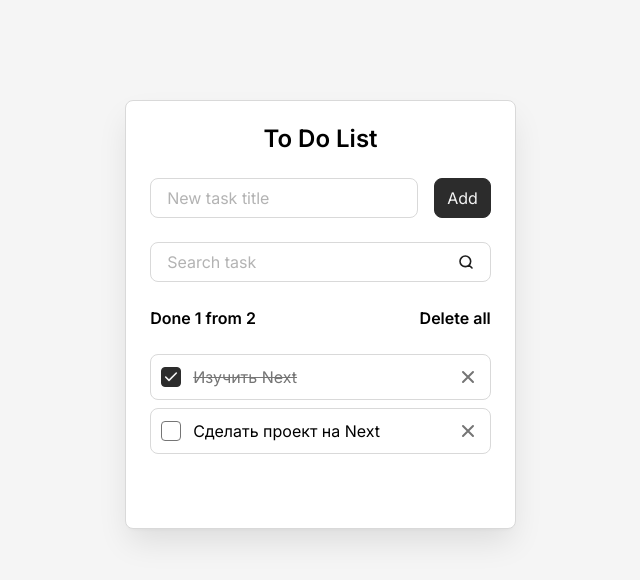
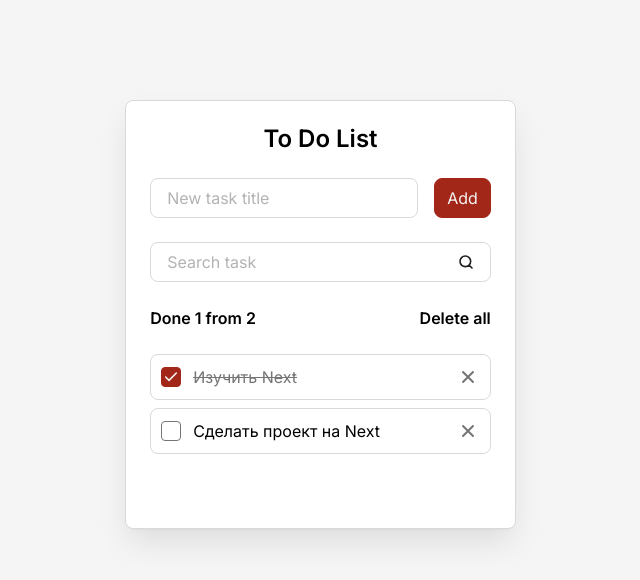
Before and after one commit to HelenVirtanen/react-app, a React (Vite) app: page / in a window 1280 px wide. Shown: the top 580 px of the page, without its empty margins (312-952 px from the left). Built offline with nearby package versions, Linux system fonts and the light colour scheme.

Commit message:
style(variables.css): change dark color to red

```diff
--- a/src/styles/components/button.css
+++ b/src/styles/components/button.css
@@ -5,12 +5,12 @@
   height: var(--input-height);
   padding: 12px;
   color: var(--color-gray-1);
-  background-color: var(--color-dark-2);
-  border: 1px solid var(--color-dark-2);
+  background-color: var(--color-red-2);
+  border: 1px solid var(--color-red-2);
   border-radius: var(--border-radius);
 
   &:hover {
-    color: var(--color-dark-2);
+    color: var(--color-red-2);
     background-color: transparent;
   }
 
--- a/src/styles/components/field.css
+++ b/src/styles/components/field.css
@@ -29,7 +29,7 @@
 
   &:hover,
   &:focus {
-    border-color: var(--color-dark-2);
+    border-color: var(--color-red-2);
   }
 
   &:focus {
--- a/src/styles/components/todo-item.css
+++ b/src/styles/components/todo-item.css
@@ -36,8 +36,8 @@
   border-radius: 4px;
 
   &:checked {
-    background-color: var(--color-dark-2);
-    border-color: var(--color-dark-2);
+    background-color: var(--color-red-2);
+    border-color: var(--color-red-2);
 
     & + .todo-item__label {
       color: var(--color-gray-4);
@@ -84,7 +84,7 @@
 
   &:hover {
     color: var(--color-white);
-    background-color: var(--color-dark-1);
+    background-color: var(--color-red-1);
   }
 
   &:active {
--- a/src/styles/variables.css
+++ b/src/styles/variables.css
@@ -2,8 +2,8 @@
   --color-white: #FFFFFF;
   --color-black: #000000;
 
-  --color-dark-1: #1E1E1E;
-  --color-dark-2: #2C2C2C;
+  --color-red-1: #721309;
+  --color-red-2: #a22719;
 
   --color-gray-1: #F5F5F5;
   --color-gray-2: #D9D9D9;
```
